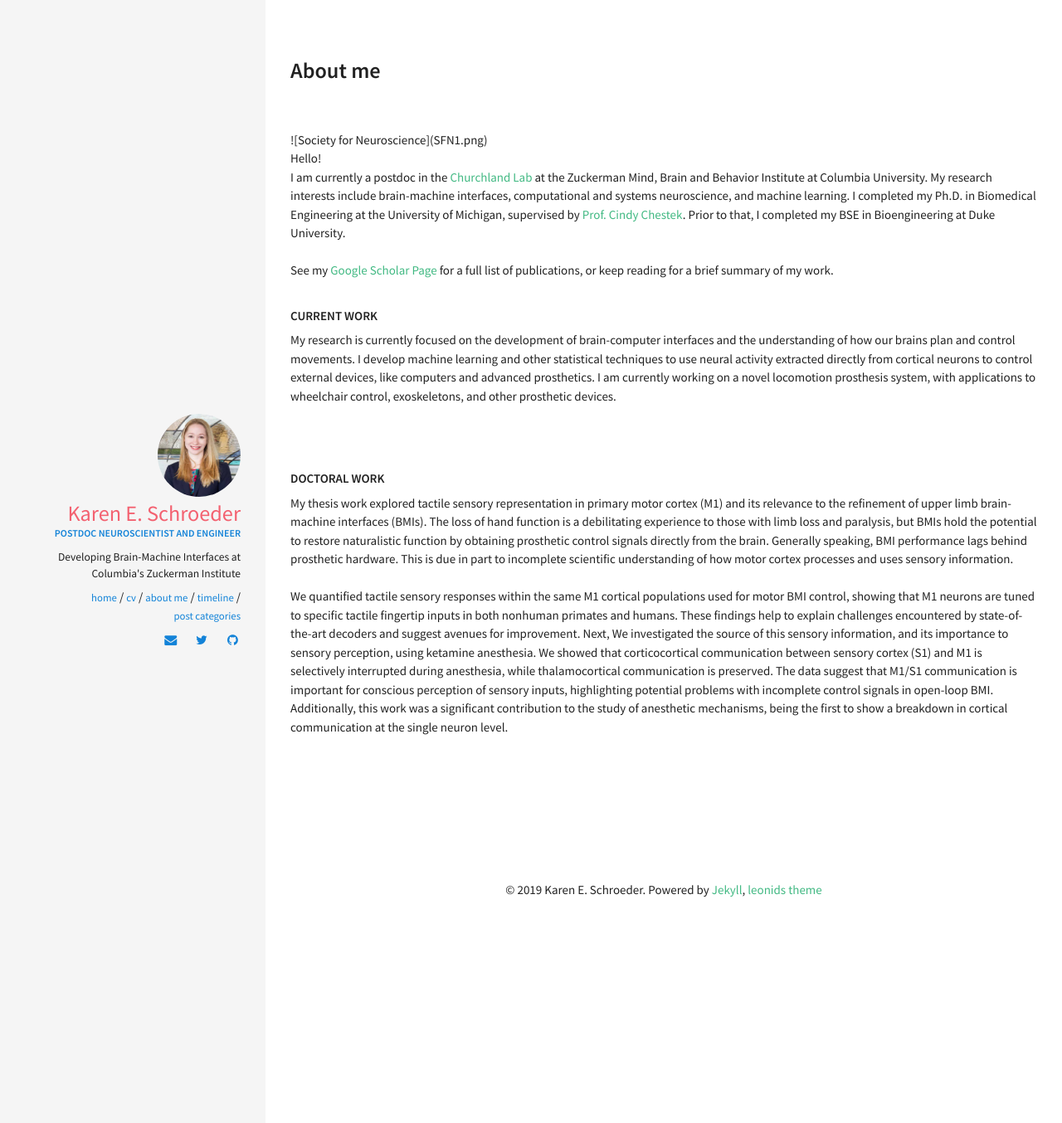
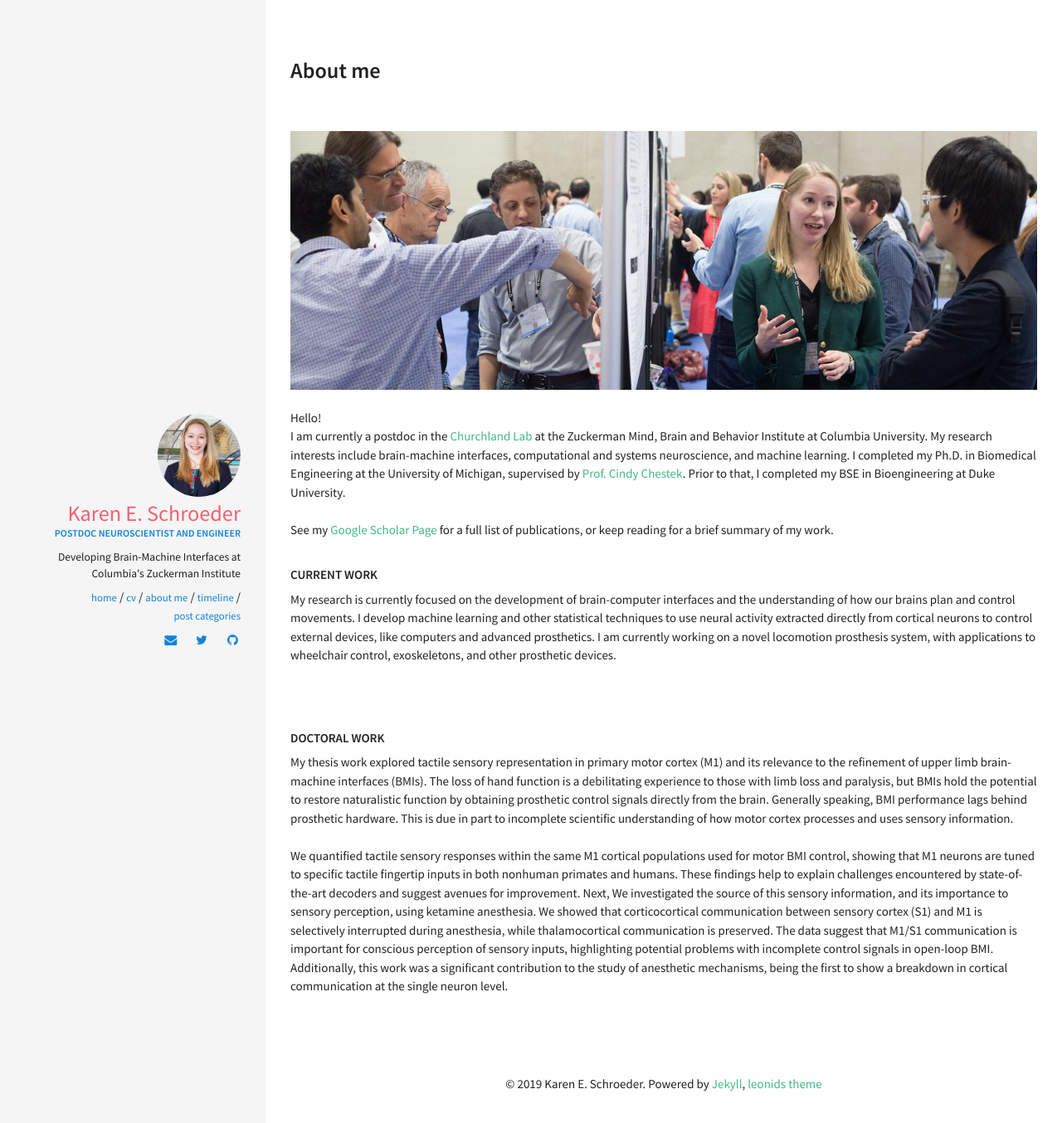
Before and after one commit to karschro/karschro.github.io, a Jekyll site: the page built from about.html, in a window 1280 px wide. Shown: the top 1354 px of the page at 83% size. Built offline with Jekyll 4.4.1, drawn with Linux system fonts in a browser that asks for light colours.

Commit message:
Update about.html

```diff
--- a/about.html
+++ b/about.html
@@ -3,7 +3,7 @@ layout: page
 title:  About me
 permalink: /about/
 ---
-![Society for Neuroscience](SFN1.png)
+<img src="/img/SFN1.png">
 <br>
 Hello!
 <br>
```
